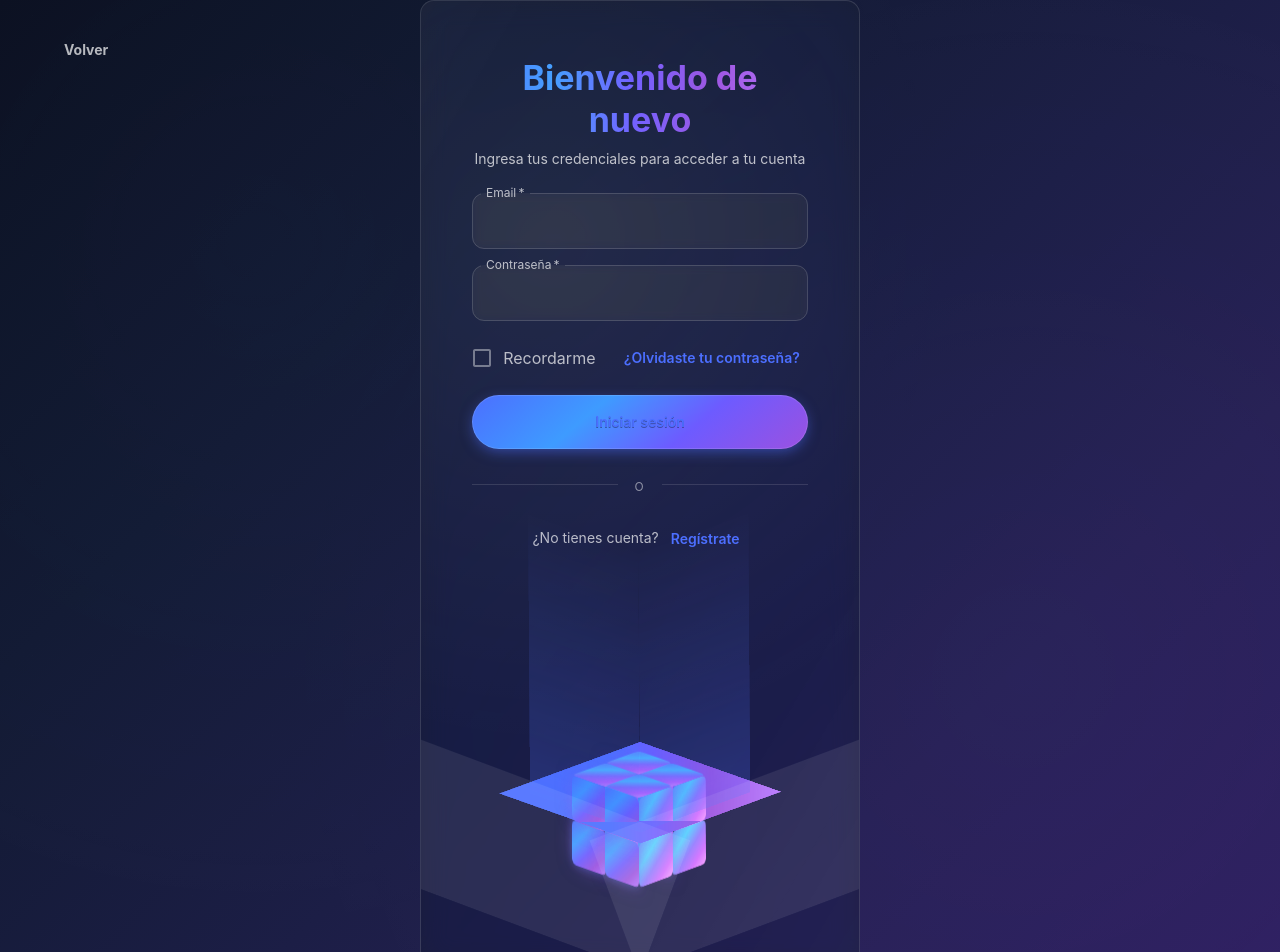
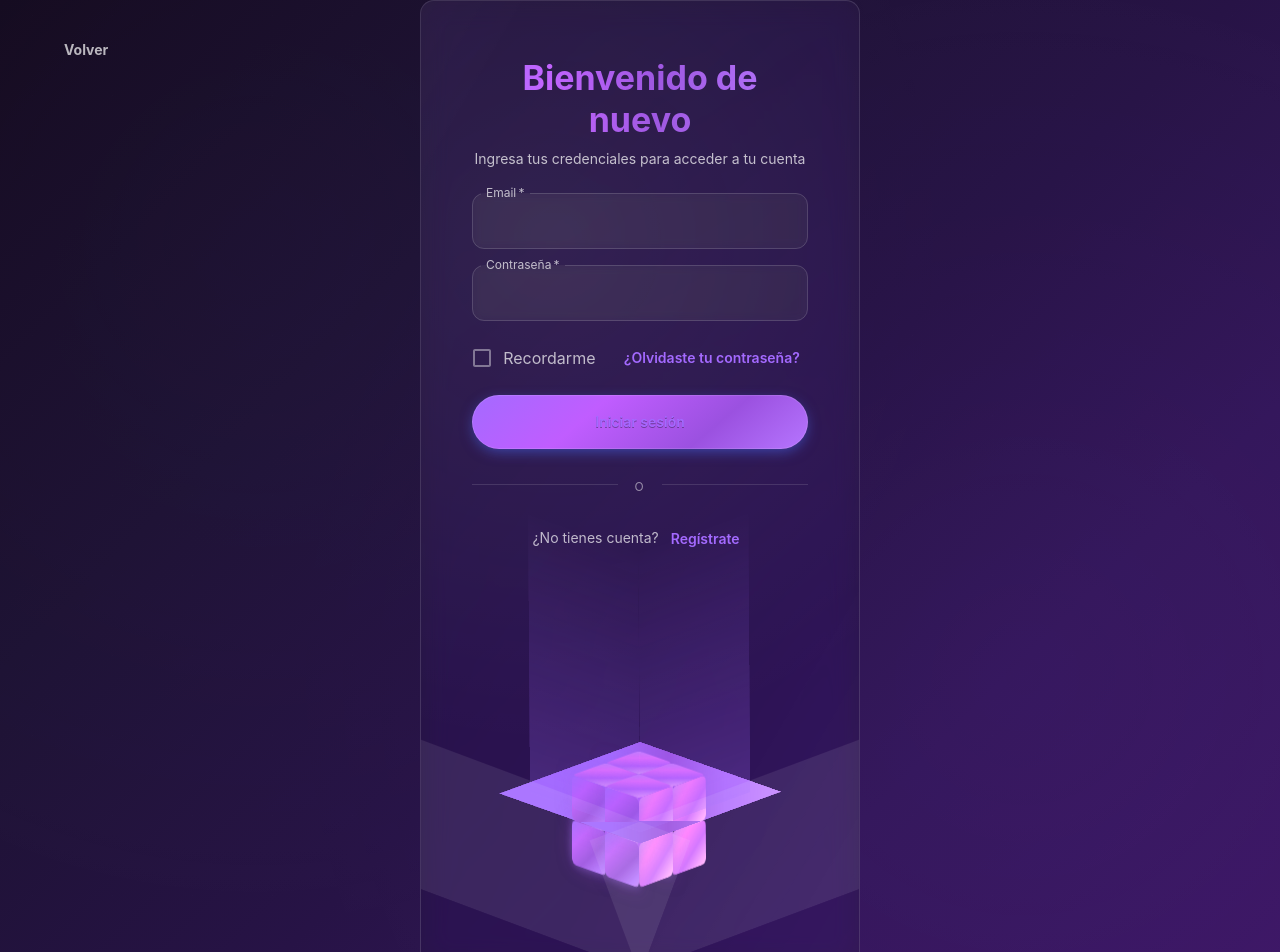
Before and after one commit to arsw-la-ley-del-corazon/Maze-Rush-Frontend, a React (Vite) app: page /login in a window 1280 px wide. Shown: the top 952 px of the page. Built offline with nearby package versions, Linux system fonts and the light colour scheme; some icons are missing.

Commit message:
refactor: actualizar la paleta de colores a tonos morados y ajustar gradientes en el tema global y componentes

```diff
--- a/src/App.tsx
+++ b/src/App.tsx
@@ -9,12 +9,12 @@ import ForgotPasswordPage from "./features/forgot/ForgotPasswordPage"
 const theme = createTheme({
   palette: {
     mode: "dark",
-    primary: { main: "#4C6FFF" },
+    primary: { main: "#A46AFF" },
     secondary: { main: "#9B51E0" },
-    background: { default: "#0B1020", paper: "#161C30" },
-    info: { main: "#3E9BFF" },
-    success: { main: "#6D5BFF" },
-    warning: { main: "#B675FF" },
+    background: { default: "#140B1F", paper: "#26173E" },
+    info: { main: "#C05DFF" },
+    success: { main: "#B675FF" },
+    warning: { main: "#C889FF" },
   },
   typography: {
     fontFamily: "Inter, system-ui, Roboto, Arial, sans-serif",
--- a/src/components/Loader.module.css
+++ b/src/components/Loader.module.css
@@ -8,9 +8,9 @@
 }
 .loader {
   --duration: 3s;
-  --primary: #4c6fff;
-  --primary-light: #9b51e0;
-  --primary-rgba: rgba(76, 111, 255, 0);
+  --primary: #a46aff;
+  --primary-light: #b675ff;
+  --primary-rgba: rgba(164, 106, 255, 0);
   width: 200px;
   height: 320px;
   position: relative;
@@ -52,11 +52,11 @@
   height: 200px;
   background: linear-gradient(
     45deg,
-    #4c6fff 0%,
-    #4c6fff 40%,
-    #6d5bff 55%,
-    #9b51e0 75%,
-    #b675ff 100%
+    #a46aff 0%,
+    #a46aff 40%,
+    #9b51e0 60%,
+    #b675ff 80%,
+    #c889ff 100%
   );
   transform-style: preserve-3d;
   animation: ground var(--duration) linear forwards infinite;
@@ -95,11 +95,11 @@
 .box div {
   background: linear-gradient(
     135deg,
-    #4c6fff 0%,
-    #3e9bff 30%,
-    #6d5bff 55%,
-    #9b51e0 78%,
-    #b675ff 100%
+    #a46aff 0%,
+    #c05dff 30%,
+    #9b51e0 62%,
+    #b675ff 85%,
+    #c889ff 100%
   );
   width: 48px;
   height: 48px;
@@ -107,7 +107,7 @@
   transform-style: preserve-3d;
   animation: var(--duration) ease forwards infinite;
   transform: rotateY(-47deg) rotateX(-15deg) rotateZ(15deg) scale(0);
-  box-shadow: 0 0 12px -2px rgba(76, 111, 255, 0.6), 0 0 24px -4px rgba(155, 81, 224, 0.5);
+  box-shadow: 0 0 12px -2px rgba(164, 106, 255, 0.6), 0 0 24px -4px rgba(155, 81, 224, 0.5);
   border-radius: 6px;
 }
 .box div:before,
--- a/src/global.css
+++ b/src/global.css
@@ -1,62 +1,62 @@
-/* Tema global Azul + Morado */
+/* Tema global Morado (unificación de la paleta, se mantiene estructura de contrastes) */
 :root {
   /* Paleta base */
-  --brand-blue-50: #e7eeff;
-  --brand-blue-100: #cfdbff;
-  --brand-blue-300: #8fa9ff;
-  --brand-blue-500: #4c6fff; /* primario */
-  --brand-blue-600: #3f5ee5;
-  --brand-blue-700: #334cc2;
+  /* Antes estos eran azules; se reajustan a equivalentes morados con luminosidad similar */
+  --brand-blue-50: #f3e9ff;
+  --brand-blue-100: #e6d3ff;
+  --brand-blue-300: #c8a6ff;
+  --brand-blue-500: #a46aff; /* primario morado */
+  --brand-blue-600: #8e4dff;
+  --brand-blue-700: #7129e6;
   --brand-purple-100: #f0e5ff;
   --brand-purple-300: #d5b4ff;
   --brand-purple-500: #9b51e0; /* secundario */
   --brand-purple-600: #8735cf;
   --brand-purple-700: #6c28a8;
-  --brand-electric-500: #3e9bff; /* acento azul eléctrico */
-  --brand-violet-500: #b675ff; /* acento violeta claro */
+  --brand-electric-500: #c05dff; /* acento eléctrico ahora morado vivo */
+  --brand-violet-500: #b675ff; /* acento violeta claro (se mantiene) */
 
   /* Gradientes */
   --gradient-text: linear-gradient(
     90deg,
-    #4c6fff 0%,
-    #3e9bff 24%,
-    #6d5bff 48%,
-    #9b51e0 72%,
+    #a46aff 0%,
+    #c05dff 22%,
+    #9b51e0 55%,
     #b675ff 100%
   );
   --gradient-bg-app: linear-gradient(
     135deg,
-    #0b1020 0%,
-    #121a33 30%,
-    #1c1e46 55%,
-    #262053 75%,
-    #2e1f5f 100%
+    #140b1f 0%,
+    #1d1233 30%,
+    #271346 55%,
+    #321658 75%,
+    #3b1763 100%
   );
   --gradient-button-primary: linear-gradient(
     140deg,
-    #4c6fff 0%,
-    #3e9bff 35%,
-    #6d5bff 65%,
-    #9b51e0 100%
+    #a46aff 0%,
+    #c05dff 35%,
+    #9b51e0 70%,
+    #b675ff 100%
   );
   --gradient-button-primary-hover: linear-gradient(
     140deg,
-    #5a7dff 0%,
-    #52a7ff 35%,
-    #7b6aff 65%,
-    #aa5cf0 100%
+    #b27bff 0%,
+    #ce70ff 35%,
+    #aa5cf0 70%,
+    #c889ff 100%
   );
-  --gradient-button-secondary: linear-gradient(145deg, #1b2540 0%, #202f55 50%, #253569 100%);
-  --gradient-button-secondary-hover: linear-gradient(145deg, #223051 0%, #243868 50%, #2c4280 100%);
+  --gradient-button-secondary: linear-gradient(145deg, #26173e 0%, #2e1d4d 50%, #37235c 100%);
+  --gradient-button-secondary-hover: linear-gradient(145deg, #311f4f 0%, #3a2660 50%, #452d73 100%);
 
   /* Superficies */
-  --brand-panel-bg: rgba(22, 28, 48, 0.55);
-  --brand-panel-bg-hover: rgba(28, 34, 58, 0.62);
+  --brand-panel-bg: rgba(38, 23, 62, 0.55);
+  --brand-panel-bg-hover: rgba(49, 31, 79, 0.62);
   --brand-border-translucent: rgba(255, 255, 255, 0.14);
   --brand-border-strong: rgba(255, 255, 255, 0.22);
 
   /* Otros */
-  --focus-ring: 0 0 0 3px rgba(76, 111, 255, 0.45);
+  --focus-ring: 0 0 0 3px rgba(164, 106, 255, 0.45);
   --transition-base: 0.35s cubic-bezier(0.16, 0.84, 0.44, 1);
 }
 
@@ -80,11 +80,11 @@ body::-webkit-scrollbar-track {
   background: rgba(255, 255, 255, 0.05);
 }
 body::-webkit-scrollbar-thumb {
-  background: linear-gradient(180deg, #4c6fff, #9b51e0);
+  background: linear-gradient(180deg, #a46aff, #9b51e0);
   border-radius: 20px;
 }
 body::-webkit-scrollbar-thumb:hover {
-  background: linear-gradient(180deg, #5a7dff, #aa5cf0);
+  background: linear-gradient(180deg, #b27bff, #aa5cf0);
 }
 
 /* Utilidades */
```
